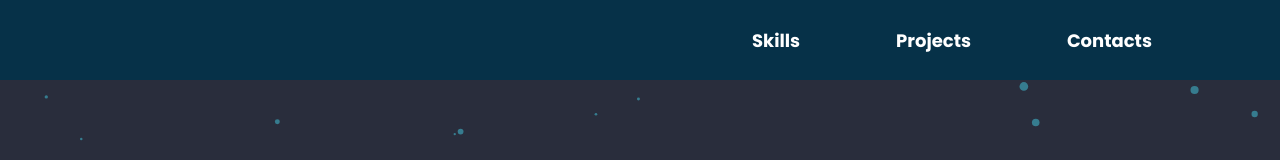
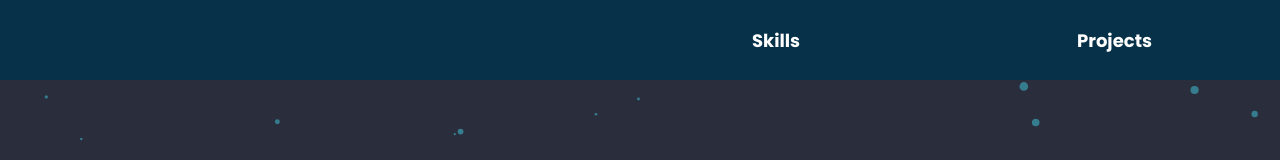
Before and after one commit to Vlad06091992/Portfolio, a React (Create React App) app: page / in a window 1280 px wide. Shown: the top 160 px of the page. Built offline with nearby package versions, Linux system fonts and the light colour scheme.

Commit message:
fixed links

```diff
--- a/src/App.js
+++ b/src/App.js
@@ -1,10 +1,8 @@
-import logo from './logo.svg';
 import './App.css';
 import {Header} from './components/Header/Header';
 import {Main} from './components/Main/Main';
 import {Skills} from './components/Skills/Skills';
 import {Projects} from './components/Projects/Projects';
-import {Contacts} from './components/Contacts/Contacts';
 import {Footer} from './components/Footer/Footer';
 import ScrollToTop from "react-scroll-to-top";
 
--- a/src/components/Main/Main.js
+++ b/src/components/Main/Main.js
@@ -6,10 +6,7 @@ import Slide from "react-reveal/Slide";
 import {ReactComponent as Github} from "../../assets/socialMedia/github.svg";
 import {ReactComponent as Telegram} from "../../assets/socialMedia/telegram.svg";
 import {ReactComponent as Codewars} from "../../assets/socialMedia/codewars.svg";
-import {ReactComponent as CV} from "../../assets/socialMedia/cv.svg";
-import {ReactComponent as Linkedin} from "../../assets/socialMedia/linkedin.svg";
 import ReactTypingEffect from 'react-typing-effect';
-
 
 
 export const Main = () => {
--- a/src/components/navigation/navigation.js
+++ b/src/components/navigation/navigation.js
@@ -13,21 +13,10 @@ export const Navigation = () => {
                   className={css.link}>
                 Projects
             </Link>
-            <Link activeClass={css.active} to="contacts" spy={true} smooth={true} offset={20} duration={500}
-                  className={css.link}>
-                Contacts
-            </Link>
-
-            {/*<a href={'#home'} className={css.active}>Home</a>*/}
-            {/*<a href={'#skills'}>Skills</a>*/}
-            {/*<a href={'#projects'}>Projects</a>*/}
-            {/*<a href={'#contacts'}>Contacts</a>*/}
+            {/*<Link activeClass={css.active} to="contacts" spy={true} smooth={true} offset={20} duration={500}*/}
+            {/*      className={css.link}>*/}
+            {/*    Contacts*/}
+            {/*</Link>*/}
         </div>
     )
 }
-
-
-// <Link activeClass={css.active} to="home" spy={true} smooth={true} offset={20} duration={500}
-//       className={css.link}>
-//     Home
-// </Link>
```
